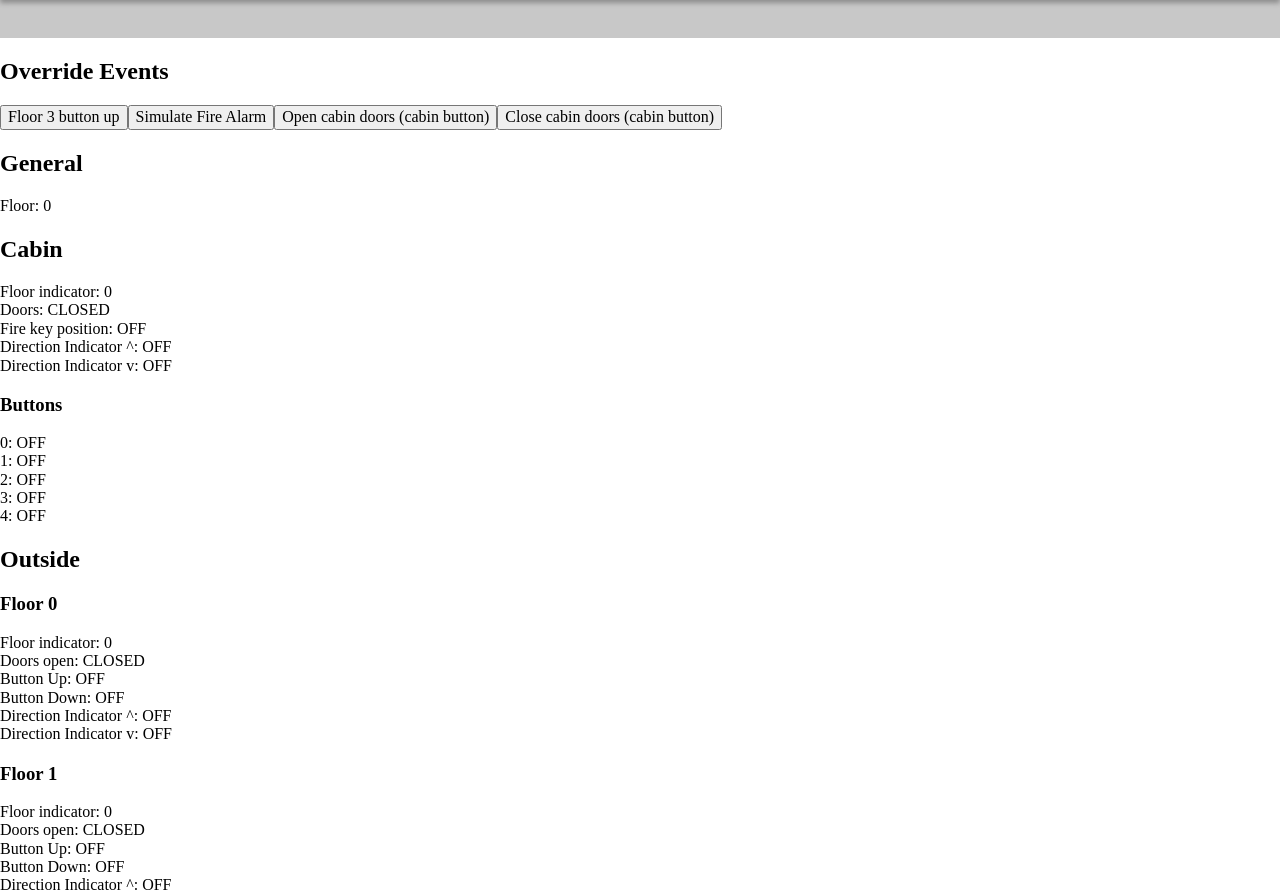
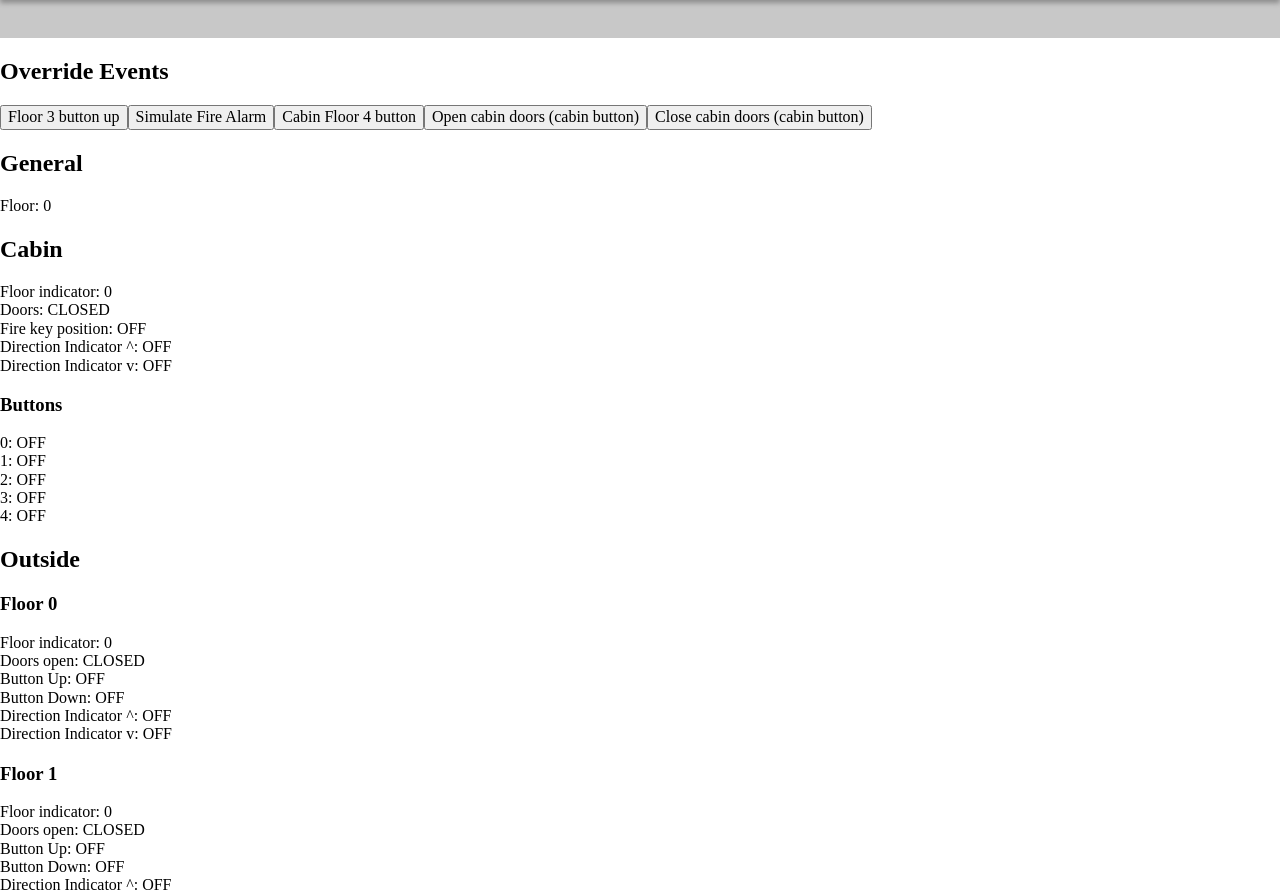
Before and after one commit to Vynlar/elevator-simulator, a React (Create React App) app: page / in a window 1280 px wide. Shown: the part 1162-2057 px from the top of the page. Built offline with nearby package versions, Linux system fonts and the light colour scheme; a web font is replaced by a local one.

Commit message:
Added emergency mode travel to floors, close doors and open, and light indicators. Currently the EMC isnt detecting when its doors are closed, need to fix. Also need to fix floor requests that go down affecting EMC and SMC. Can show.

```diff
--- a/src/Controller.js
+++ b/src/Controller.js
@@ -44,6 +44,7 @@ export default class Controller extends Component {
       console.log("In emergency ", this.state.isEmergency);
       setTimeout((() => this.setState({isEmergency: false})), EMERGENCY_TIMEOUT);
       // I think this should be in Emergency Mode Controller, but for simplicity, it is here now
+
       // execute initial routine service
       // if on first floor, just open doors
       if(currentElevatorFloor === 0) {
--- a/src/Elevator.js
+++ b/src/Elevator.js
@@ -191,6 +191,7 @@ class Elevator extends Component {
               <h2>Override Events</h2>
               <button onClick={() => this.props.listeners.onFloorCall(this.commands, 3, true, false)}>Floor 3 button up </button>
               <button onClick={() => this.props.listeners.onFireAlarm(this.commands, this.state.floor)}>Simulate Fire Alarm</button>
+              <button onClick={() => this.props.listeners.onCabinRequest(this.commands, 4)}> Cabin Floor 4 button</button>
               <button onClick={() => this.props.listeners.onDoorOpenRequest(this.commands)}>Open cabin doors (cabin button)</button>
               <button onClick={() => this.props.listeners.onDoorCloseRequest(this.commands)}>Close cabin doors (cabin button)</button>
           </div>
--- a/src/EmergencyModeController.js
+++ b/src/EmergencyModeController.js
@@ -1,16 +1,34 @@
 import React, {Component} from 'react';
+import * as R from 'ramda';
+import { numFloors } from './Elevator';
 
 class EmergencyModeController extends Component
 {
 
   emergencyModeState = {
     executedEmergencyRoutine: false,
-    areDoorsOpen: false,
+    areDoorsOpen: true,               // opposite of SMC, our base state is the doors are open
+    isGoingUp: false,
   }
 
   componentDidMount = () =>
   {
     this.props.registerListeners(this.listeners);
+  }
+
+  clearOutsideIndicators = (commands) => {
+          // Clear the outside direction indicators
+          R.pipe(
+            R.range(0),
+            R.forEach((floor) => {
+              commands.setOutsideDirectionIndicator(state => ({
+                floor,
+                up: false,
+                down: false,
+              }))
+            })
+          )(numFloors);
+          return;
   }
 
   listeners = (() => ({
@@ -23,7 +41,7 @@ class EmergencyModeController extends Component
     * @returns {void}
     */
     onFloorCall: (commands, floor, up, down) => {
-      // will do nothing
+      // will do nothing, unless we setup fire key on each floor to request the elevator
     },
 
     /**
@@ -32,7 +50,47 @@ class EmergencyModeController extends Component
     * @param {number} floor Index of the requested floor
     * @returns {void}
     */
-    onCabinRequest: (commands, floor) => {
+    onCabinRequest: (commands, requestedFloor) => {
+      if(this.emergencyModeState.areDoorsOpen)
+      {
+        console.log("Do nothing, the doors are open!");
+        return
+      }
+
+
+      this.clearOutsideIndicators(commands);
+
+      // Update the cabin direction indicator with the current direction, same as SMC
+      commands.setCabinDirectionIndicator(state => {
+        const goingUp = requestedFloor > state.floor;
+
+        // Keep track of which floor we are going to
+        this.setState({ isGoingUp: goingUp });
+
+        return ({
+          up: goingUp,
+          down: !goingUp,
+        });
+      });
+
+      R.pipe(
+        R.range(0),
+        R.forEach((floor) => {
+          commands.setOutsideDirectionIndicator(state => {
+            const goingUp = requestedFloor > state.floor;
+
+            return ({
+              floor,
+              up: goingUp,
+              down: !goingUp,
+            })
+          });
+        })
+      )(numFloors);
+
+      // simply go to requested floor, don't open any doors
+      console.log("Going straight to: ", requestedFloor);
+      commands.goToFloor((state) => requestedFloor, () => {});
     },
 
     /**
@@ -41,6 +99,11 @@ class EmergencyModeController extends Component
     * @returns {void}
     */
     onDoorOpenRequest: (commands) => {
+      // don't close doors after any time
+      this.setState({areDoorsOpen: true});
+      commands.setCabinDoors(R.T);
+      commands.setFloorDoors(state => ({ floor: state.floor, isDoorsOpen: true }));
+      console.log("Open doors")
     },
 
     /**
@@ -49,6 +112,11 @@ class EmergencyModeController extends Component
     * @returns {void}
     */
     onDoorCloseRequest: (commands) => {
+      this.setState({areDoorsOpen: false});
+      commands.setCabinDoors(R.F);
+      commands.setFloorDoors(state => ({ floor: state.floor, isDoorsOpen: false }));
+      console.log("Close doors")
+
     },
 
     /**
@@ -57,6 +125,38 @@ class EmergencyModeController extends Component
     * @returns {void}
     */
     onFloorArrival: (commands) => {
+      // update each floor's floor indicator
+      R.pipe(
+        R.range(0),
+        R.forEach((floor) => {
+          commands.setOutsideFloorIndicator(state => ({ floor, value: state.floor }));
+        })
+      )(numFloors);
+
+      // update outside button lights
+      // TODO fix the below from error, also happens in SMC
+      // if (this.state.isGoingUp) {
+      //   commands.setOutsideButtonLights(state => {
+      //     const currentFloor = state.floor;
+      //     return ({
+      //       floor: state.floor,
+      //       up: false,
+      //       down: state.outside[currentFloor].buttonDown,
+      //     });
+      //   });
+      // } else {
+      //   commands.setOutsideButtonLights(state => {
+      //     const currentFloor = state.floor;
+      //     return ({
+      //       floor: state.floor,
+      //       down: false,
+      //       up: state.outside[currentFloor].buttonUp,
+      //     });
+      //   });
+      // }
+
+      // update cabin floor indicator
+      commands.setCabinFloorIndicator(state => state.floor);
     },
 
     /**
@@ -65,6 +165,8 @@ class EmergencyModeController extends Component
     * @returns {void}
     */
     onCabinDoorsClosed: (commands) => {
+      // just close doors, don't need to handle any requests
+      this.setState({ areDoorsOpen: false });
     },
 
     /**
@@ -73,6 +175,7 @@ class EmergencyModeController extends Component
     * @returns {void}
     */
     onCabinDoorsOpened: (commands) => {
+      this.setState({ areDoorsOpen: true });
       console.log("emergency door open");
     },
 
@@ -83,7 +186,7 @@ class EmergencyModeController extends Component
     * @returns {void}
     */
     onFloorDoorsOpened: (commands, floor) => {
-
+      this.setState({ areDoorsOpen: false });
     },
 
     /**
```
